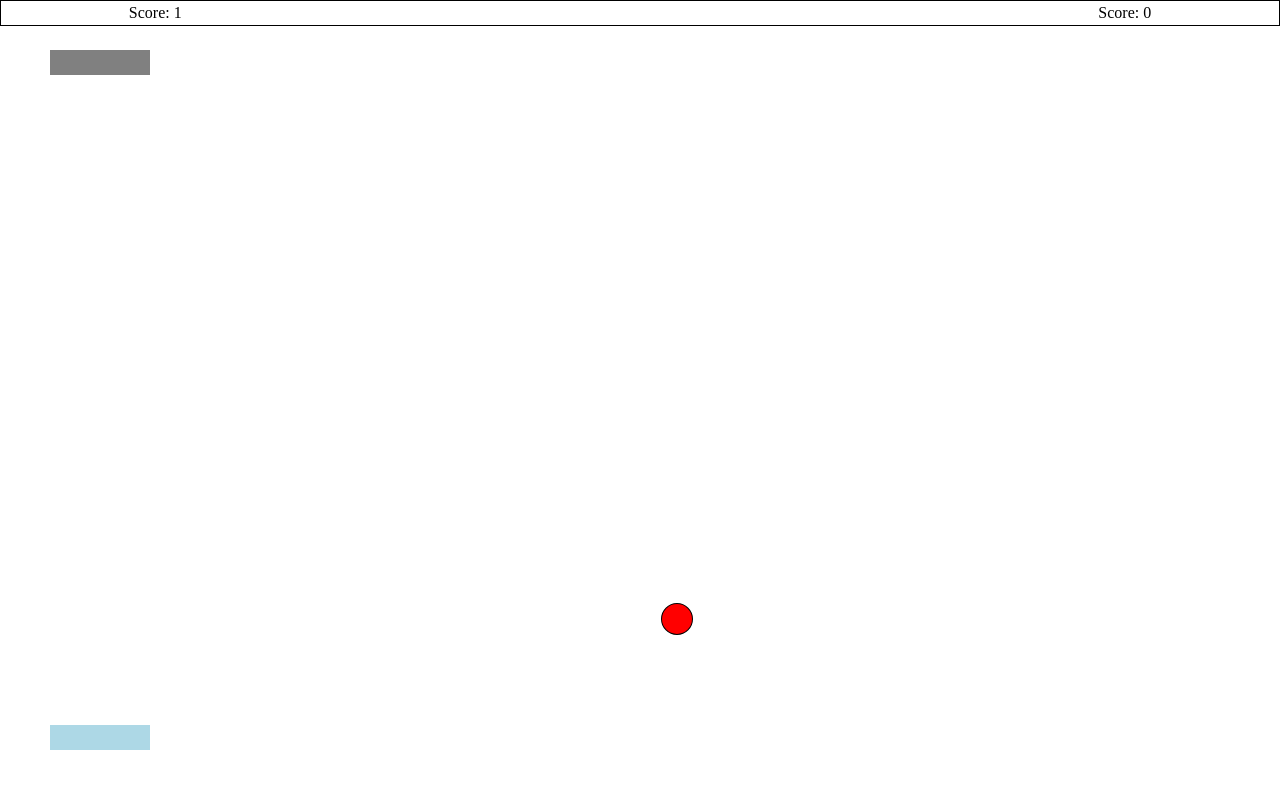
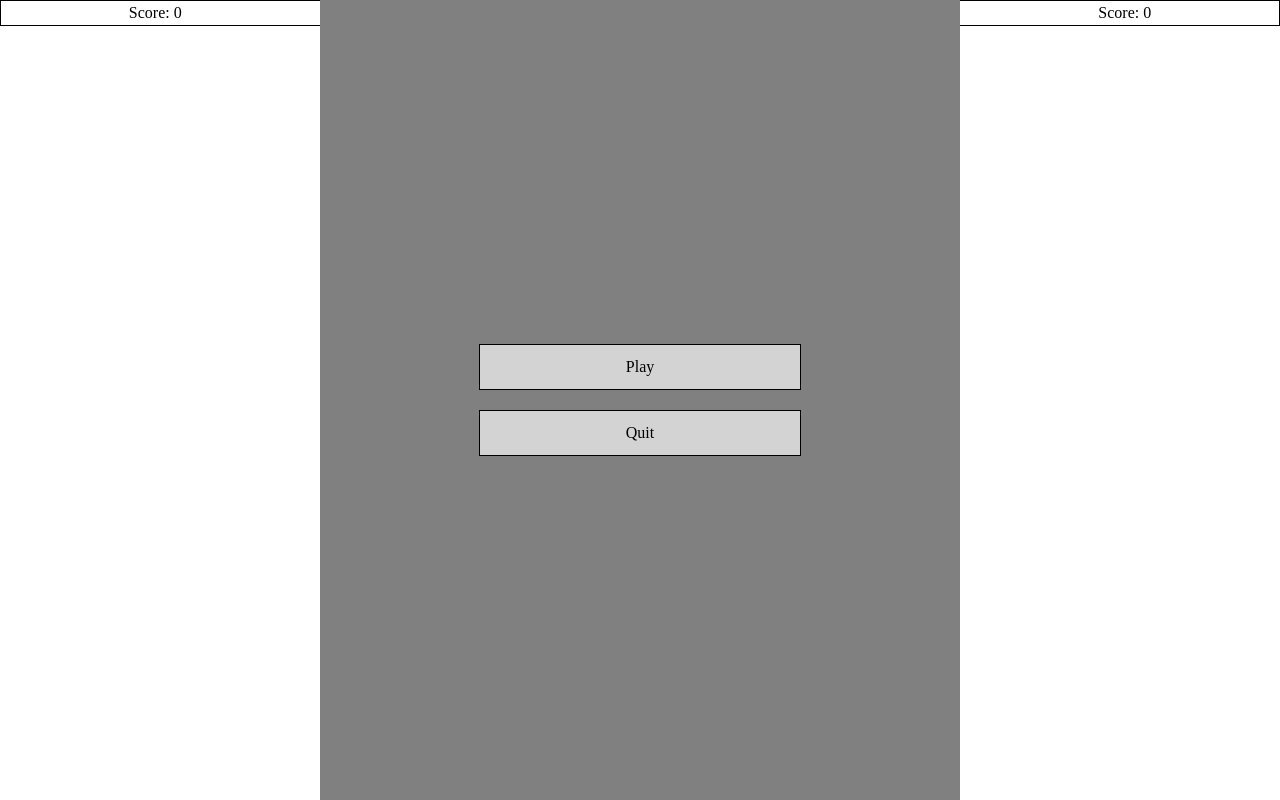
Before and after one commit to KhangPham9/Pong, a website with bundled scripts: page CLIENT/app/index.html in a window 1280 px wide. Built offline with nearby package versions, Linux system fonts and the light colour scheme; files whose address does not match are found by name.

Commit message:
added a basic working menu

```diff
--- a/CLIENT/app/css/index.css
+++ b/CLIENT/app/css/index.css
@@ -32,3 +32,34 @@
 #canvas {
   display: block;
 }
+
+.menu {
+  position: absolute;
+  top: 0;
+  left: 25%;
+  background-color: gray;
+  width: 50%;
+}
+
+.menu-container {
+  position: relative;
+  display: flex;
+  gap: 2.5%;
+  flex-direction: column;
+  justify-content: center;
+  align-items: center;
+  height: 100vh;
+}
+
+.menu-option {
+  display: flex;
+  justify-content: center;
+  background-color: lightgrey;
+  border: black 1px solid;
+  width: 50%;
+  padding: 2% 25%;
+}
+
+.menu-option:hover {
+  background-color: green;
+}
--- a/CLIENT/app/index.html
+++ b/CLIENT/app/index.html
@@ -17,6 +17,16 @@
         </div>
       </div>
     </div>
+    <div class="menu">
+      <div class="menu-container">
+        <div class="menu-option">
+          <p>Play</p>
+        </div>
+        <div class="menu-option">
+          <p>Quit</p>
+        </div>
+      </div>
+    </div>
     <div class="canvas-container">
       <canvas id="canvas"></canvas>
     </div>
--- a/CLIENT/app/js/game.js
+++ b/CLIENT/app/js/game.js
@@ -2,11 +2,13 @@ import Ball from './ball.js';
 import Paddles from './paddle.js';
 import Resize from './resize.js';
 import ScoreBoard from './scoreboard.js';
+import Menu from './menu.js';
 
 class Game {
   constructor(ctx, settings) {
     this.ctx = ctx;
     this.settings = settings;
+    this.menu = new Menu();
     this.resize = new Resize();
 
     this.paddles = new Paddles(this.ctx, settings.topPaddle,
@@ -30,10 +32,12 @@ class Game {
       this.ball.changeBounds();
       this.resize.flag = false;
     }
+    if (!this.menu.show) {
+      this.clearCanvas();
+      this.update();
+      this.draw();
 
-    this.clearCanvas();
-    this.update();
-    this.draw();
+    }
 
     if(!this.gameOver){
       window.requestAnimationFrame(this.gameLoop.bind(this));
--- /dev/null
+++ b/CLIENT/app/js/menu.js
@@ -0,0 +1,48 @@
+class Menu {
+	constructor() {
+		this.menu = document.getElementsByClassName('menu')[0];
+		this.show = true;
+
+		this.menuToggle = this.menuToggle.bind(this);
+		this.createListeners();
+
+	}
+
+	createListeners() {
+		// listener for the play button
+		document.getElementsByClassName('menu-option')[0]
+		.addEventListener('click', this.menuToggle);
+
+		// listener for the quit button
+		document.getElementsByClassName('menu-option')[1]
+		.addEventListener('click', () => {
+			console.log('quit');
+		});
+
+		// listener for the esc button to bring up the menu.
+		window.addEventListener('keydown', (e) => {
+			if (e.key === 'Escape') {
+				this.menuToggle();
+				console.log(this.show);
+			}
+		});
+
+
+	}
+
+	menuToggle() {
+		console.log('play');
+		if (this.show) {
+			this.menu.style.display = 'none';
+			this.show = false;
+		}
+		else {
+			this.menu.style.display = 'block';
+			this.show = true;
+		}
+	}
+
+
+}
+
+export default Menu;
```
